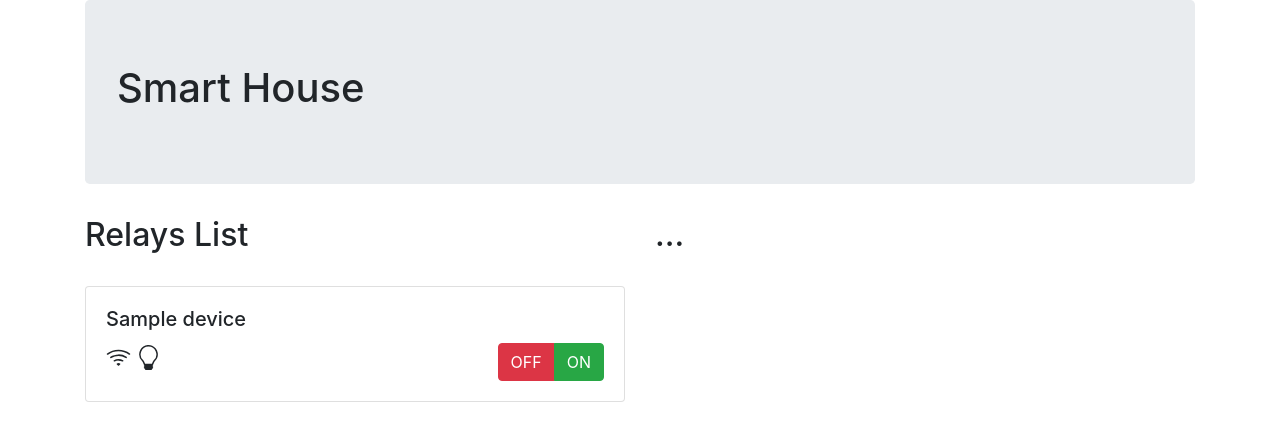
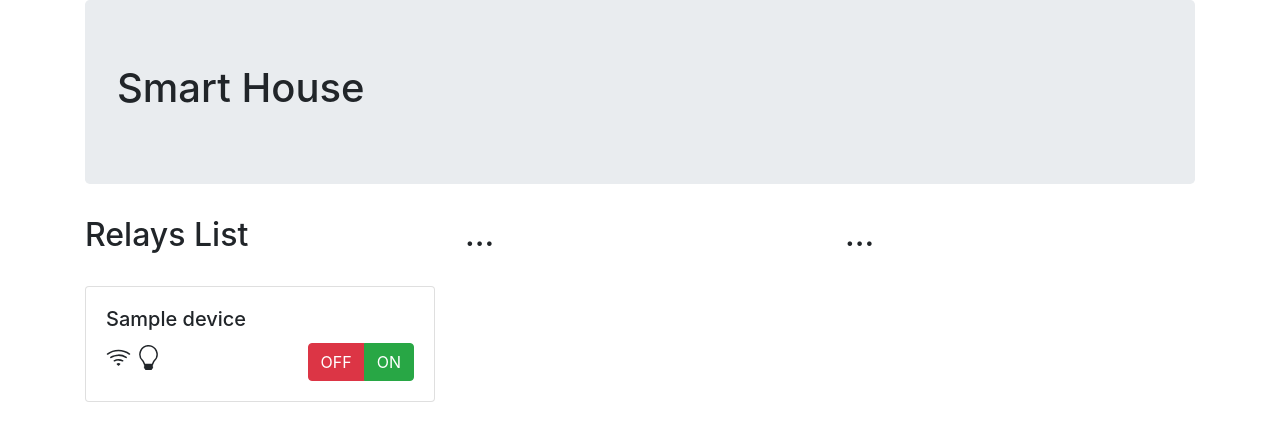
Before and after one commit to Grackins/tsmart-server, a Django app: page / in a window 1280 px wide. Shown: the top 441 px of the page. Run offline with Django 3.2, Linux system fonts and the light colour scheme; tables that the repository leaves empty hold one stand-in row (values such as "Sample post"); some libraries are stand-ins or nearby versions.

Commit message:
Change number of columns from 2 to 3

```diff
--- a/devman/templates/devman/devman_index.html
+++ b/devman/templates/devman/devman_index.html
@@ -2,7 +2,7 @@
 
 {% block page_content %}
 
-<div class="col-sm-6">
+<div class="col-sm-4">
   <h2> Relays List </h2>
   <br />
   {% for dev in ldevs %}
@@ -11,7 +11,16 @@
   {% endfor %}
 </div>
 
-<div class="col-sm-6">
+<div class="col-sm-4">
+  <h2> ... </h2>
+  <br />
+  {% for dev in mdevs %}
+    {% include "devman/device_card.html" with dev=dev %}
+    <br />
+  {% endfor %}
+</div>
+
+<div class="col-sm-4">
   <h2> ... </h2>
   <br />
   {% for dev in rdevs %}
--- a/devman/views.py
+++ b/devman/views.py
@@ -10,8 +10,9 @@ def home_view(request):
         request,
         'devman/devman_index.html',
         {
-            'ldevs': devices[0::2],
-            'rdevs': devices[1::2],
+            'ldevs': devices[0::3],
+            'mdevs': devices[1::3],
+            'rdevs': devices[2::3],
         },
     )
 
```
